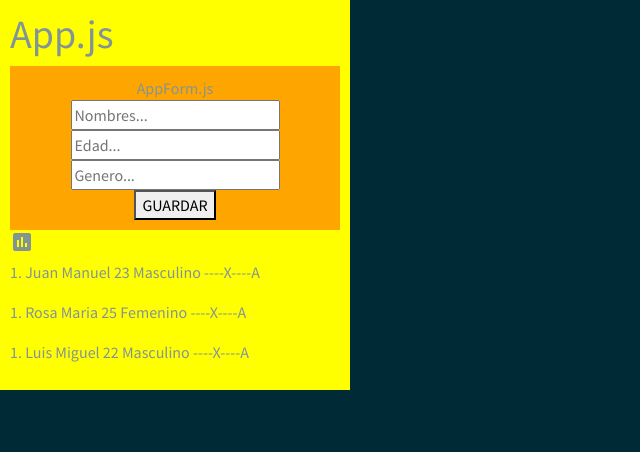
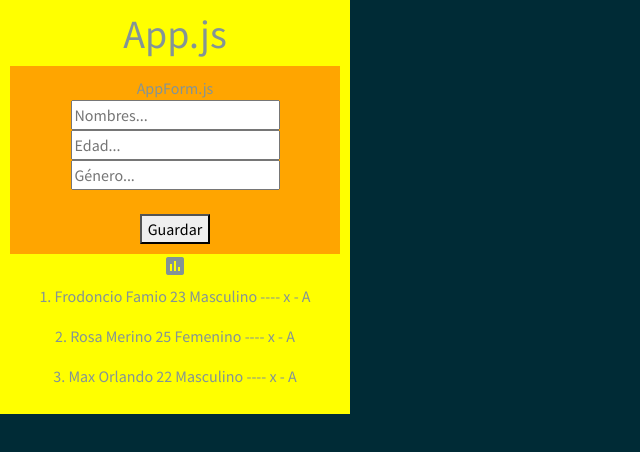
Before and after one commit to alonderluis/react003, a React (Create React App) app: page / in a window 1280 px wide. Shown: the top 452 px of the page, without its empty margins (0-640 px from the left). Built offline with nearby package versions, Linux system fonts and the light colour scheme.

Commit message:
version_5. ya registra previa validacion y usa el idActual para Guardar o Actualizar

```diff
--- a/src/App.js
+++ b/src/App.js
@@ -1,18 +1,29 @@
 import logo from './logo.svg';
 import './App.css';
 //import C01componente from './components/C01componente';
+//import P4variable from './components/P4variable';
 import AppForm from './components/AppForm';
-
+import { useState } from 'react';
 
 function App() {
+  ///// READ - LECTURA - fnRead //////
+  const [docBD, setdocBD] = useState([]);
+  const fnRead = () => {
+  }
+  ///// DELETE - ELIMINAR - fnDelete /////
+  const [idActual, setIdActual] = useState("");
+  const fnDelete =(xId) =>{
+
+  }
   return (
-  <div style={{background:"yellow", width:"350px" , padding:"10px",}}>
-    <h1>App.js</h1>
-    <AppForm></AppForm>
-    <i class="large material-icons">insert_chart</i>
-    <p>1. Juan Manuel 23 Masculino ----X----A </p>
-    <p>1. Rosa Maria  25 Femenino  ----X----A </p>
-    <p>1. Luis Miguel 22 Masculino ----X----A </p>
+    <div style={{background:"yellow", width:"350px", padding:"10px", textAlign:"center"}}>
+      <h1>App.js</h1>
+      <AppForm {...{idActual}}></AppForm>
+      <i class="large material-icons">insert_chart</i>
+
+      <p>1. Frodoncio Famio   23 Masculino    ---- x - A</p>
+      <p>2. Rosa Merino    25 Femenino     ---- x - A</p>
+      <p>3. Max Orlando 22 Masculino    ---- x - A</p>
     </div>
   );
 }
--- a/src/components/AppForm.js
+++ b/src/components/AppForm.js
@@ -1,16 +1,70 @@
-import React from 'react';
+import React, { useState } from 'react';
+import { db } from "../firebase/firebase";
+import { addDoc, collection } from 'firebase/firestore';
 
-const AppForm = (msj) => {
+const Appform = (props) => {
+  const camposRegistro = {nombre:"", edad:"", genero:""}
+  const [objeto, setObjeto] = useState(camposRegistro);
+////// GUARDAR / ACTUALIZAR /////
+  const manejarEnvio = (e) => {
+    e.preventDefault();
+    try {
+      if(props.idActual==""){
+        if(validarForm ()){
+          addDoc(collection(db, 'persona'), objeto);
+          console.log("Se Guardo con exito..");
+        }else{
+          console.log("No se guardo");
+        }
+
+      }else{
+        console.log("Actualizar en BD");
+      }
+      setObjeto(camposRegistro);
+    } catch (error){
+      console.error();
+    }
+  }
+
+  const validarForm = () => {
+    if(objeto.nombre==="" || /^\s+$/.test(objeto.nombre)){
+      alert("Escriba nombres...");
+      return false;
+    }
+    if(objeto.nombre==="" || /^\s+$/.test(objeto.nombre)){
+        alert("Escriba edad...");
+        return false;
+    }
+    if(objeto.nombre==="" || /^\s+$/.test(objeto.nombre)){
+          alert("Escriba genero...");
+          return false;
+    }
+
+    return true;
+  }
+  const manejarCambiosEntrada = (e) =>{
+    console.log(e.target.value);
+    const {name, value} = e.target;
+    console.log(name, value);
+
+    setObjeto({...objeto, [name]:value});
+    console.log("nnnnn");
+  }
+
   return (
-    <div style={{background:"orange",padding:"10px",textAlign:"center",}}>
-         <h>AppForm.js</h> <br/>
-        <input placeholder='Nombres...'/><br/>
-        <input placeholder='Edad...'/><br/>
-        <input placeholder='Genero...'/><br/>
-        <button>GUARDAR</button>
-
-        </div>
+    <div style={{background:"orange", padding:"10px", textAlign:"center"}}>
+      <h>AppForm.js</h> <br/>
+      <form onSubmit={manejarEnvio} >
+        <input onChange={manejarCambiosEntrada} value={objeto.nombre} name='nombre' type='text' placeholder='Nombres...'></input><br></br>
+        <input onChange={manejarCambiosEntrada} value={objeto.edad} name='edad' type='text' placeholder='Edad...'></input><br></br>
+        <input onChange={manejarCambiosEntrada} value={objeto.genero} name='genero' type='text' placeholder='Género...'></input><br></br>
+        <br></br>
+        <button>
+          { props.idActual===""? "Guardar":"Actualizar" }
+        </button>
+      </form>
+    </div>
   )
 }
 
-export default AppForm;
+export default Appform
```
